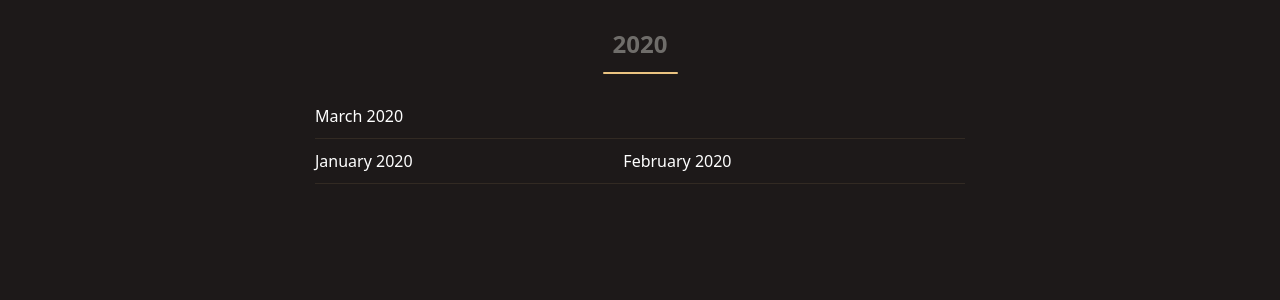
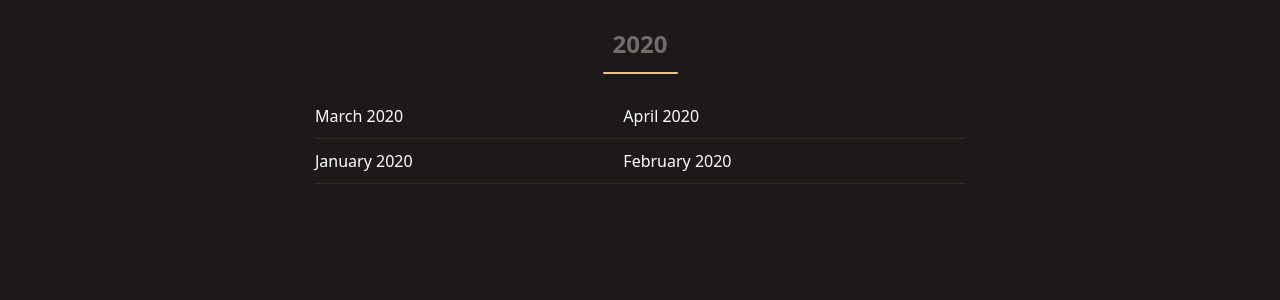
Before and after one commit to ateliedetemas/blpcrypto, a Jekyll site: the page built from _pages/en/reports.md, in a window 1280 px wide. Shown: the part 249-549 px from the top of the page. Built offline with Jekyll 4.4.1, drawn with Linux system fonts in a browser that asks for light colours.

Commit message:
Update reports.md

```diff
--- a/_pages/en/reports.md
+++ b/_pages/en/reports.md
@@ -6,7 +6,7 @@ permalink: "/en/reports/"
 ---
 ## 2020
 
-[March 2020]({{ '/assets/documents/relatorios/2020/03e.pdf' | absolute_url }})  |
+[March 2020]({{ '/assets/documents/relatorios/2020/03e.pdf' | absolute_url }})  | [April 2020]({{ '/assets/documents/relatorios/2020/04e.pdf' | absolute_url }})
 [January 2020]({{ '/assets/documents/relatorios/2020/01e.pdf' | absolute_url }})  | [February 2020]({{ '/assets/documents/relatorios/2020/02e.pdf' | absolute_url }})
 
 ## 2019
```
